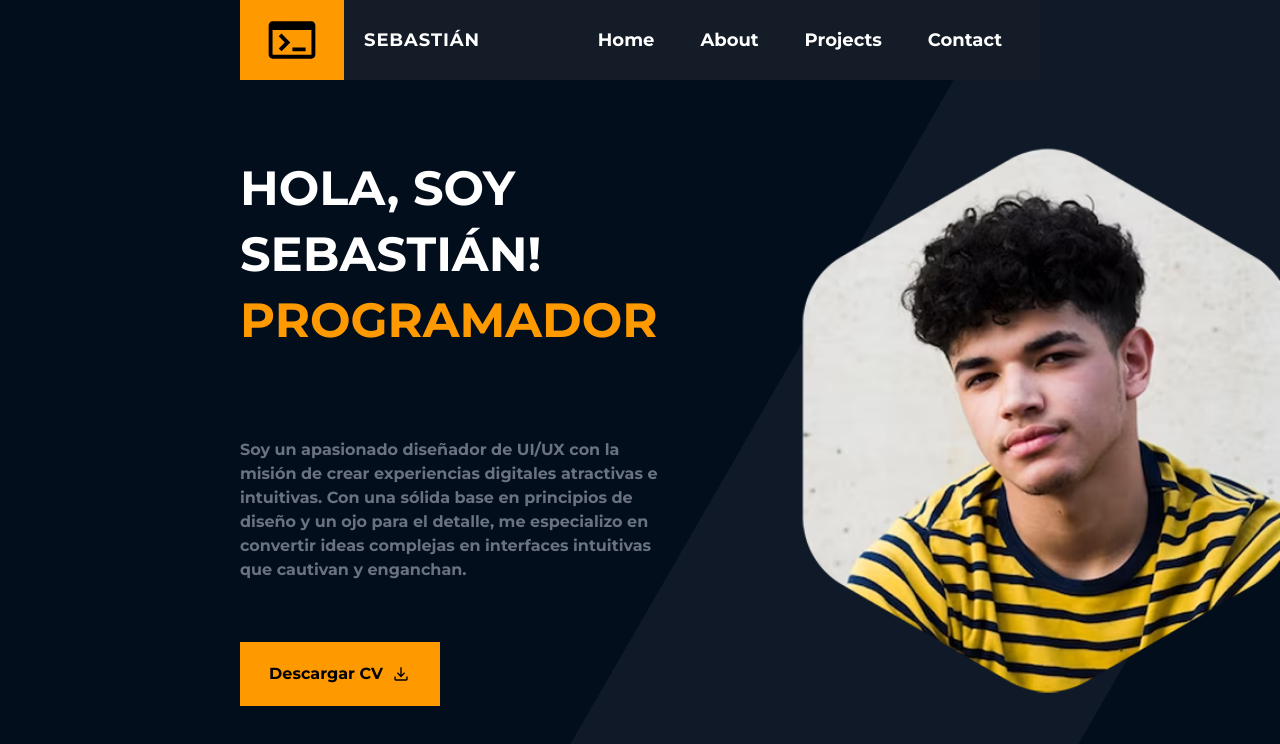
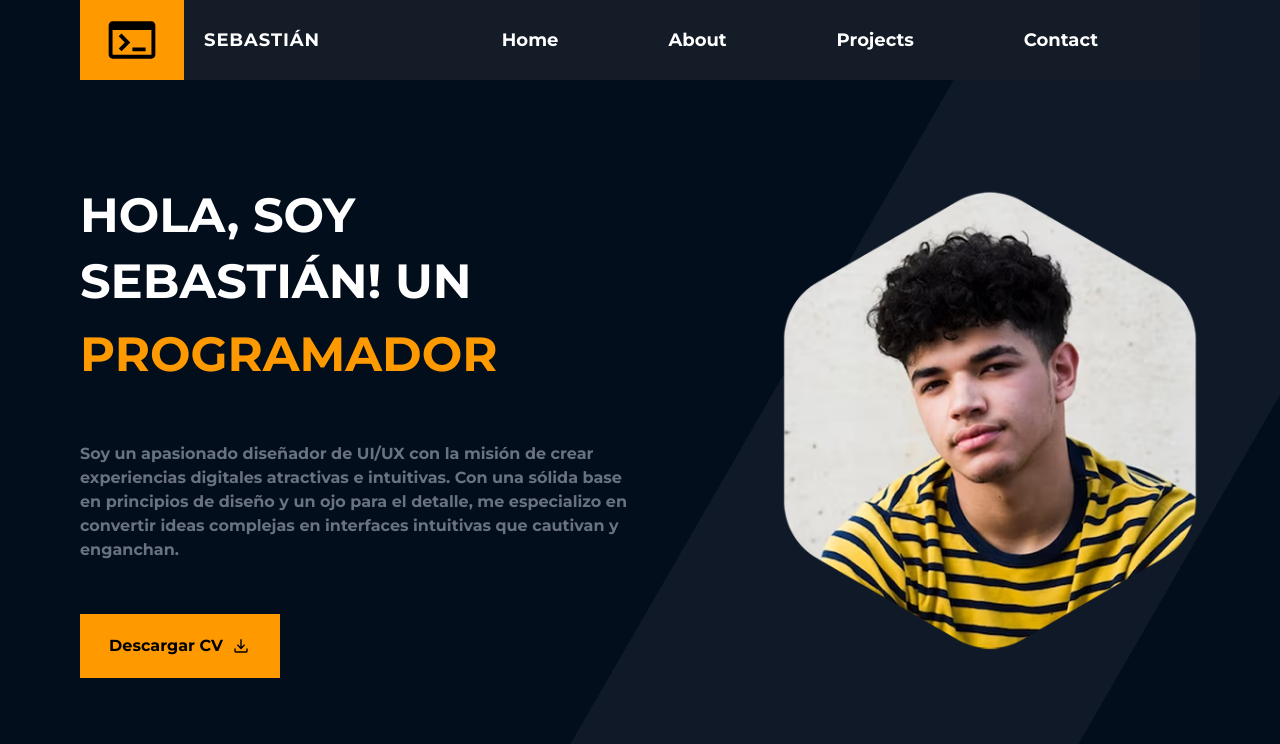
Before and after one commit to sebastianebd/portfolio, a Next.js app: page / in a window 1280 px wide. Shown: the top 744 px of the page. Built offline with nearby package versions, Linux system fonts and the light colour scheme.

Commit message:
se corrigen bugs de colapsos, fliptext y marco

```diff
--- a/app/globals.css
+++ b/app/globals.css
@@ -28,7 +28,7 @@ body {
 }
 
 #flip {
-  height: 75px;
+  height: 100px;
   overflow: hidden;
 }
 
@@ -37,9 +37,10 @@ body {
 }
 
 #flip > div > div {
-  display: inline-block;
-  height: 60px;
-  margin-bottom: 30px;
+  display: flex;
+  align-items: center;
+  height: 80px;
+  margin-bottom: 5px;
   font-weight: bold;
   text-transform: uppercase;
 }
@@ -58,9 +59,9 @@ body {
 
 
 .path-animate {
-  stroke-dasharray: 900;
-  stroke-dashoffset: 900;
-  animation: draw 3s forwards;
+  stroke-dasharray: 1200;
+  stroke-dashoffset: 1200;
+  animation: draw 3s linear forwards;
 }
 
 @keyframes draw {
--- a/app/page.tsx
+++ b/app/page.tsx
@@ -7,7 +7,7 @@ export default function Home() {
   return (
 
 
-    <div className="relative lg:width-full h-screen md:h-170 lg:h-screen bg-[var(--color-bg)] overflow-hidden lg:px-20 xl:px-60">
+    <div className="relative lg:width-full h-screen md:h-170 lg:h-screen bg-[var(--color-bg)] overflow-hidden lg:px-20 justify-center">
       <NavBar/>
 
       {/* Fringe BG */}
@@ -15,19 +15,20 @@ export default function Home() {
 
 
       {/* Contenedor columnas */}
-      <div className="relative z-10 flex md:justify-content h-full ">
+      <div className="relative z-10 flex md:justify-content h-full max-w-screen-xl  mx-auto">
 
 
         {/* Columna izquierda */}
-        <div className="text-white lg:flex-1 h-full flex flex-col  lg:justify-center gap-15 lg:gap-15 pt-15 px-5 lg:px-0
+        <div className="text-white lg:flex-1 h-full flex flex-col  lg:justify-center gap-15 lg:gap-3 pt-15 px-5 lg:px-0
                         pb-15 lg:pb-40">
 
           <h1 className="text-4xl md:text-5xl font-bold leading-snug">
-            HOLA, SOY SEBASTIÁN! <br />
+            HOLA, SOY <br/>
+            SEBASTIÁN! UN <br/>
             <FlipText/>
           </h1>
 
-          <p className="text-sm md:text-base pr-0 text-gray-500 font-bold">Soy un apasionado diseñador de UI/UX con la misión de crear experiencias digitales atractivas e
+          <p className="text-sm md:text-base pr-0 text-gray-500 font-bold pb-10">Soy un apasionado diseñador de UI/UX con la misión de crear experiencias digitales atractivas e
             intuitivas. Con una sólida base en principios de diseño y un ojo para el detalle,
             me especializo en convertir ideas complejas en interfaces intuitivas que cautivan y enganchan.</p>
 
@@ -35,7 +36,7 @@ export default function Home() {
             href="/CV_Sebastian.pdf"
             download
             className="bg-amber-500 hover:bg-[var(--color-navbar)] hover:text-white text-black font-bold
-            transition-colors duration-450 h-16 w-50 flex flex-row justify-center items-center">
+            transition-colors duration-450 h-16 w-50 flex flex-row justify-center items-center ">
             Descargar CV <img src="/download-icon.svg" alt="" width={20} height={20} className="ml-2" />
           </a>
         </div>
@@ -54,13 +55,13 @@ export default function Home() {
               alt="profile img"
               width={500}
               height={450}
-              className="z-10 xl:width-[500px] xl:height-[450px] xl:min-w-[500px] xl:min-h-[450px]
-                        lg:width-[400px] lg:height-[350px] lg:min-w-[400px] lg:min-h-[350px]"
+              className="z-10 xl:width-[500px] xl:height-[450px] xl:min-w-[400px] xl:min-h-[350px]
+                        lg:width-[350px] lg:height-[300px] lg:min-w-[350px] lg:min-h-[300px]"
 
             />
             </div>
 
-            <svg viewBox="0 0 360 360"
+            <svg viewBox="415 4 350 350"
                   className="absolute overflow-visible pl-21 pt-4">
 
               <defs>
@@ -72,7 +73,7 @@ export default function Home() {
           <g className="path-animate-floating">
               <path
               className="path-animate"
-                d="m230 12 122 71c11 7 27 23 26 48v32l0 77m-206-230c21-11 41-9 58 2m-58-2-120 70c-19 10-29 26-30 49v34l0 74m30 84c38.3333 22 76.6667 44 115 66 21 13 46 14 69-1l116-68c16-10 27-31 26-53v-28m-326 84c-17-10-31-33-30-57v-27"
+              d="M636 8c-18-11-38-9-51-1L471 73c-27 12-38 31-40 56V265c-1 18 7 36 21 48l128 75c18 12 38 12 59 0l120-69c13-6 30-28 29-52V132c0-18-7-40-28-50L636 8"
                 fill="none"
                 stroke="#e08916"
                 strokeWidth="5"
--- a/components/FlipText.tsx
+++ b/components/FlipText.tsx
@@ -9,10 +9,10 @@ const FlipText = () => {
           <div className="text-amber-500">PROGRAMADOR</div>
         </div>
         <div>
-          <div className="text-amber-500">FRONT END DEV</div>
+          <div className="text-amber-500">CODE LOVER</div>
         </div>
         <div>
-          <div className="text-amber-500">BACKEND DEV</div>
+          <div className="text-amber-500">ENTUSIASTA</div>
         </div>
       </div>
     </div>
--- a/components/Loader.tsx
+++ b/components/Loader.tsx
@@ -1,11 +1,13 @@
-import React from 'react'
+'use client';
+import React from 'react';
 
 const Loader = () => {
   return (
-    <div className="fixed inset-0 flex items-center justify-center bg-black bg-opacity-70 z-50">
-      <div className="w-16 h-16 border-4 border-amber-500 border-t-transparent rounded-full animate-spin"></div>
+    <div className="fixed inset-0 flex flex-col justify-center items-center bg-[var(--color-bg)] z-50">
+      <div className="w-16 h-16 border-4 border-amber-500 border-t-transparent rounded-full animate-spin mb-4"></div>
+      <p className="text-white font-semibold text-lg">Cargando...</p>
     </div>
-  )
-}
+  );
+};
 
-export default Loader
+export default Loader;
```
